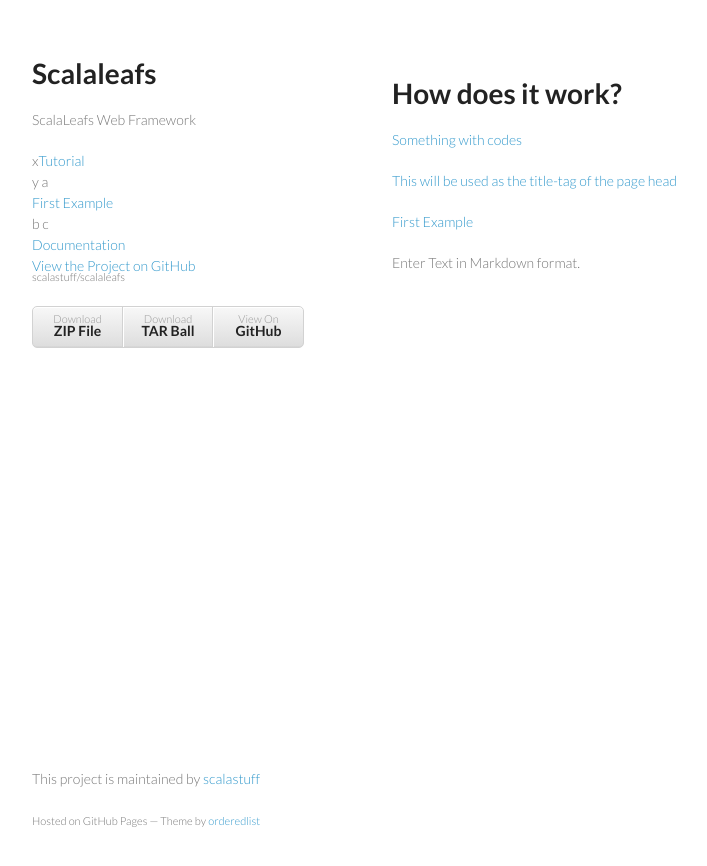
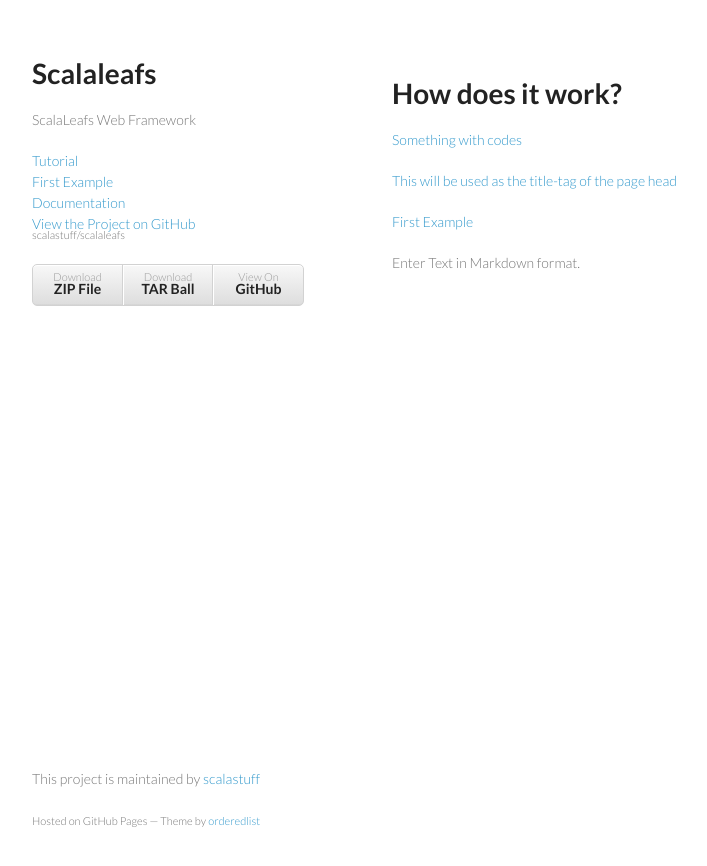
Before and after one commit to scalastuff/scalaleafs, a Jekyll site: the page built from index.md, in a window 1280 px wide. Shown: the top 866 px of the page, without its empty margins (128-835 px from the left). Built offline with Jekyll 4.4.1, drawn with Linux system fonts in a browser that asks for light colours.

Commit message:
Updated _layouts/default.html

```diff
--- a/_layouts/default.html
+++ b/_layouts/default.html
@@ -19,17 +19,17 @@
         <p>ScalaLeafs Web Framework</p>
 
   <div class="menu">
-    <div class="menu1">x<a {% if p.category == "Tutorial" %}class="active"{% endif %} href="tutorial.html">Tutorial</a></div>y
+    <a class="menu1{% if p.category == "Tutorial" %} active{% endif %}" href="tutorial.html">Tutorial</a>
   {% for p in site.pages %}
   {% if p.category == "Tutorial" %}
   {% for index in (1..100) %}
   {% if p.index == index %}
-a  <div class="menu2"><a {% if p.url == page.url %}class="active"{% endif %} href="{{ p.url }}">{{ p.title }}</a></div>b
+  <div class="menu2"><a {% if p.url == page.url %}class="active"{% endif %} href="{{ p.url }}">{{ p.title }}</a></div>
   {% endif %}
   {% endfor %}
   {% endif %}
   {% endfor %}
-c
+
     <div class="menu1"><a {% if p.category == "Documentation" %}class="active"{% endif %} href="documentation.html">Documentation</a></div>
   {% for p in site.pages %}
   {% if p.category == "Documentation" %}
```
